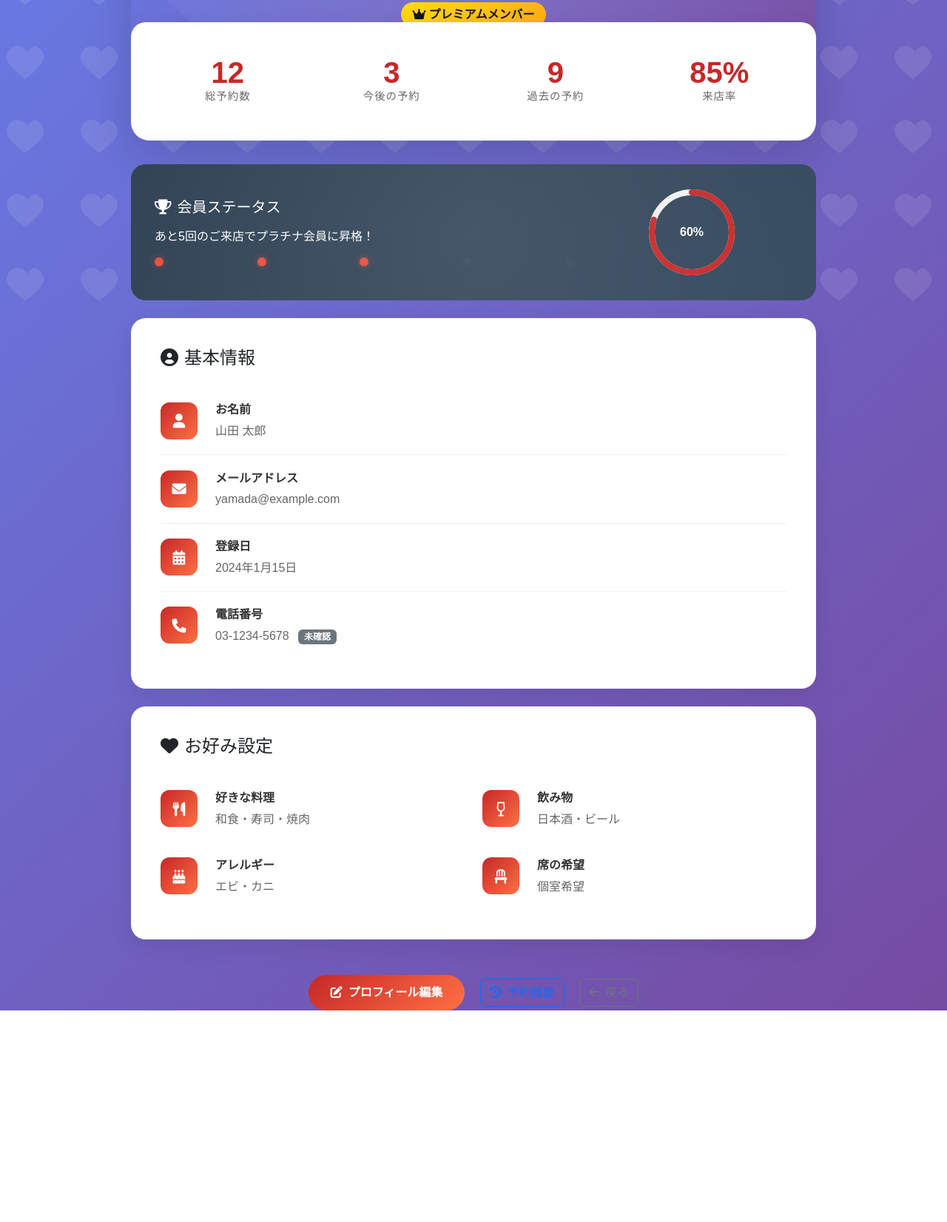
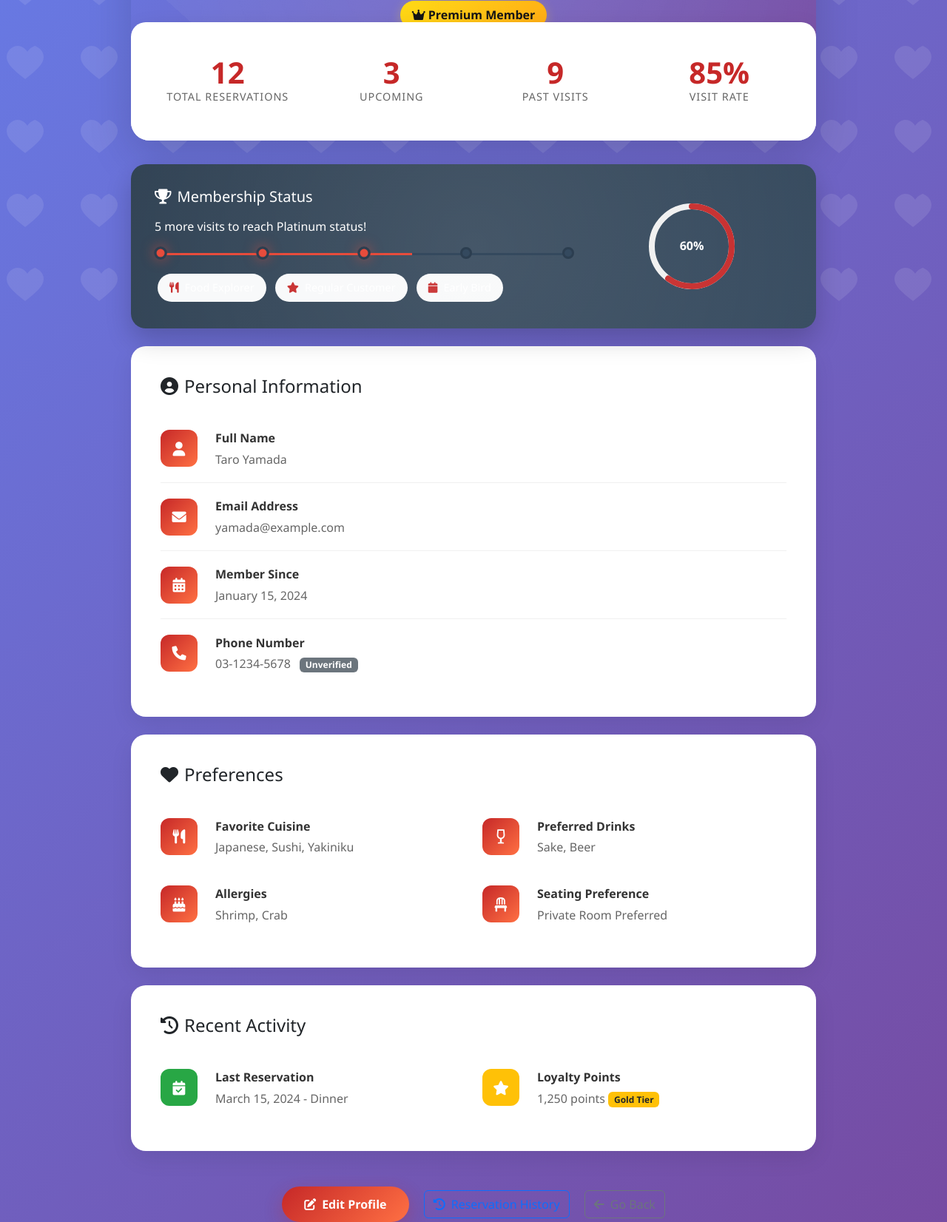
Before and after one commit to Syntax-arch/resturanrt, a plain HTML site: page profile.html in a window 1280 px wide. Shown: the part 358-2010 px from the top of the page at 74% size. Before the commit the page ends 1724 px from the top, so only its background shows below. Drawn offline with nearby package versions, Linux system fonts and the light colour scheme.

Commit message:
Update profile.html

```diff
--- a/profile.html
+++ b/profile.html
@@ -2,7 +2,7 @@
 <html lang="ja">
 <head>
   <meta charset="UTF-8">
-  <title>プロフィール - レストラン予約システム</title>
+  <title>User Profile - Reservation System</title>
   <link href="https://cdn.jsdelivr.net/npm/bootstrap@5.3.0/dist/css/bootstrap.min.css" rel="stylesheet">
   <link href="https://cdnjs.cloudflare.com/ajax/libs/font-awesome/6.0.0/css/all.min.css" rel="stylesheet">
   <style>
@@ -15,7 +15,7 @@
     body {
       background: linear-gradient(135deg, #667eea 0%, #764ba2 100%);
       min-height: 100vh;
-      font-family: 'Hiragino Sans', 'Hiragino Kaku Gothic ProN', 'Yu Gothic', sans-serif;
+      font-family: 'Segoe UI', Tahoma, Geneva, Verdana, sans-serif;
     }
 
     .sakura-decoration {
@@ -42,6 +42,7 @@
       border: none;
       overflow: hidden;
       margin: 2rem 0;
+      background: white;
     }
 
     .profile-header {
@@ -98,6 +99,11 @@
     .stat-item {
       text-align: center;
       padding: 1rem;
+      transition: transform 0.3s ease;
+    }
+
+    .stat-item:hover {
+      transform: translateY(-5px);
     }
 
     .stat-number {
@@ -128,6 +134,14 @@
       align-items: center;
       padding: 1.2rem 0;
       border-bottom: 1px solid #f0f0f0;
+      transition: background-color 0.3s ease;
+    }
+
+    .info-item:hover {
+      background-color: #f8f9fa;
+      border-radius: 10px;
+      padding-left: 1rem;
+      padding-right: 1rem;
     }
 
     .info-item:last-child {
@@ -168,6 +182,7 @@
       font-weight: 600;
       padding: 0.5rem 1rem;
       border-radius: 20px;
+      box-shadow: 0 4px 15px rgba(255, 215, 0, 0.3);
     }
 
     .progress-ring {
@@ -200,11 +215,12 @@
       padding: 12px 30px;
       font-weight: 600;
       transition: all 0.3s ease;
+      box-shadow: 0 8px 25px rgba(198, 40, 40, 0.3);
     }
 
     .btn-japanese:hover {
       transform: translateY(-2px);
-      box-shadow: 0 10px 25px rgba(198, 40, 40, 0.3);
+      box-shadow: 0 12px 35px rgba(198, 40, 40, 0.4);
       color: white;
     }
 
@@ -216,6 +232,7 @@
       margin: 1.5rem 0;
       position: relative;
       overflow: hidden;
+      box-shadow: 0 15px 35px rgba(0,0,0,0.2);
     }
 
     .membership-card::before {
@@ -233,18 +250,64 @@
       align-items: center;
       justify-content: space-between;
       margin-top: 1rem;
+      position: relative;
     }
 
     .level-dot {
-      width: 12px;
-      height: 12px;
+      width: 16px;
+      height: 16px;
       border-radius: 50%;
       background: #34495e;
+      border: 3px solid #2c3e50;
+      position: relative;
+      z-index: 2;
     }
 
     .level-dot.active {
       background: #e74c3c;
-      box-shadow: 0 0 10px rgba(231, 76, 60, 0.5);
+      box-shadow: 0 0 15px rgba(231, 76, 60, 0.6);
+      animation: pulse 2s infinite;
+    }
+
+    .level-line {
+      position: absolute;
+      top: 50%;
+      left: 8px;
+      right: 8px;
+      height: 3px;
+      background: #34495e;
+      z-index: 1;
+    }
+
+    .level-line-fill {
+      position: absolute;
+      top: 50%;
+      left: 8px;
+      width: 60%;
+      height: 3px;
+      background: #e74c3c;
+      z-index: 1;
+      transition: width 0.5s ease;
+    }
+
+    @keyframes pulse {
+      0%, 100% { transform: scale(1); }
+      50% { transform: scale(1.1); }
+    }
+
+    .achievement-badge {
+      display: inline-flex;
+      align-items: center;
+      background: #f8f9fa;
+      border-radius: 20px;
+      padding: 0.5rem 1rem;
+      margin: 0.25rem;
+      font-size: 0.9rem;
+    }
+
+    .achievement-icon {
+      margin-right: 0.5rem;
+      color: var(--primary-color);
     }
   </style>
 </head>
@@ -254,14 +317,14 @@
   <nav class="navbar navbar-expand-lg navbar-dark">
     <div class="container">
       <a class="navbar-brand fw-bold" href="dashboard.html">
-        <i class="fas fa-utensils me-2"></i>🍣 レストラン予約システム
+        <i class="fas fa-utensils me-2"></i>🍣 Reservation System
       </a>
       <div class="navbar-nav ms-auto">
         <a href="dashboard.html" class="btn btn-outline-light btn-sm me-2">
-          <i class="fas fa-home me-1"></i>ダッシュボード
+          <i class="fas fa-home me-1"></i>Dashboard
         </a>
         <button class="btn btn-outline-light btn-sm" id="logoutBtn">
-          <i class="fas fa-sign-out-alt me-1"></i>ログアウト
+          <i class="fas fa-sign-out-alt me-1"></i>Logout
         </button>
       </div>
     </div>
@@ -276,10 +339,10 @@
             <div class="profile-avatar">
               <i class="fas fa-user"></i>
             </div>
-            <h2 id="userName" class="mb-2">山田 太郎</h2>
-            <p class="mb-3">ゴールド会員</p>
+            <h2 id="userName" class="mb-2">Taro Yamada</h2>
+            <p class="mb-3">Gold Member</p>
             <span class="badge-premium">
-              <i class="fas fa-crown me-1"></i>プレミアムメンバー
+              <i class="fas fa-crown me-1"></i>Premium Member
             </span>
           </div>
 
@@ -289,25 +352,25 @@
               <div class="col-md-3 col-6">
                 <div class="stat-item">
                   <span class="stat-number" id="totalReservations">12</span>
-                  <span class="stat-label">総予約数</span>
+                  <span class="stat-label">Total Reservations</span>
                 </div>
               </div>
               <div class="col-md-3 col-6">
                 <div class="stat-item">
                   <span class="stat-number" id="upcomingReservations">3</span>
-                  <span class="stat-label">今後の予約</span>
+                  <span class="stat-label">Upcoming</span>
                 </div>
               </div>
               <div class="col-md-3 col-6">
                 <div class="stat-item">
                   <span class="stat-number" id="pastReservations">9</span>
-                  <span class="stat-label">過去の予約</span>
+                  <span class="stat-label">Past Visits</span>
                 </div>
               </div>
               <div class="col-md-3 col-6">
                 <div class="stat-item">
                   <span class="stat-number">85%</span>
-                  <span class="stat-label">来店率</span>
+                  <span class="stat-label">Visit Rate</span>
                 </div>
               </div>
             </div>
@@ -318,14 +381,27 @@
         <div class="membership-card">
           <div class="row align-items-center">
             <div class="col-md-8">
-              <h5 class="mb-3"><i class="fas fa-trophy me-2"></i>会員ステータス</h5>
-              <p class="mb-3">あと5回のご来店でプラチナ会員に昇格！</p>
+              <h5 class="mb-3"><i class="fas fa-trophy me-2"></i>Membership Status</h5>
+              <p class="mb-3">5 more visits to reach Platinum status!</p>
               <div class="level-indicator">
+                <div class="level-line"></div>
+                <div class="level-line-fill"></div>
                 <span class="level-dot active"></span>
                 <span class="level-dot active"></span>
                 <span class="level-dot active"></span>
                 <span class="level-dot"></span>
                 <span class="level-dot"></span>
+              </div>
+              <div class="mt-3">
+                <span class="achievement-badge">
+                  <i class="fas fa-utensils achievement-icon"></i>Food Explorer
+                </span>
+                <span class="achievement-badge">
+                  <i class="fas fa-star achievement-icon"></i>Regular Customer
+                </span>
+                <span class="achievement-badge">
+                  <i class="fas fa-calendar achievement-icon"></i>Early Bird
+                </span>
               </div>
             </div>
             <div class="col-md-4 text-center">
@@ -333,7 +409,7 @@
                 <svg width="120" height="120" viewBox="0 0 120 120">
                   <circle class="progress-bg" cx="60" cy="60" r="54"></circle>
                   <circle class="progress-fill" cx="60" cy="60" r="54"
-                          stroke-dasharray="339.292" stroke-dashoffset="67.858"></circle>
+                          stroke-dasharray="339.292" stroke-dashoffset="135.717"></circle>
                   <text x="60" y="65" text-anchor="middle" font-size="16" font-weight="bold" fill="white">60%</text>
                 </svg>
               </div>
@@ -343,14 +419,14 @@
 
         <!-- Personal Information -->
         <div class="info-section">
-          <h4 class="mb-4"><i class="fas fa-user-circle me-2"></i>基本情報</h4>
+          <h4 class="mb-4"><i class="fas fa-user-circle me-2"></i>Personal Information</h4>
           <div class="info-item">
             <div class="info-icon">
               <i class="fas fa-user"></i>
             </div>
             <div class="info-content">
-              <div class="info-label">お名前</div>
-              <div class="info-value" id="profileName">山田 太郎</div>
+              <div class="info-label">Full Name</div>
+              <div class="info-value" id="profileName">Taro Yamada</div>
             </div>
           </div>
           <div class="info-item">
@@ -358,7 +434,7 @@
               <i class="fas fa-envelope"></i>
             </div>
             <div class="info-content">
-              <div class="info-label">メールアドレス</div>
+              <div class="info-label">Email Address</div>
               <div class="info-value" id="profileEmail">yamada@example.com</div>
             </div>
           </div>
@@ -367,8 +443,8 @@
               <i class="fas fa-calendar-alt"></i>
             </div>
             <div class="info-content">
-              <div class="info-label">登録日</div>
-              <div class="info-value" id="profileJoinDate">2024年1月15日</div>
+              <div class="info-label">Member Since</div>
+              <div class="info-value" id="profileJoinDate">January 15, 2024</div>
             </div>
           </div>
           <div class="info-item">
@@ -376,15 +452,15 @@
               <i class="fas fa-phone"></i>
             </div>
             <div class="info-content">
-              <div class="info-label">電話番号</div>
-              <div class="info-value">03-1234-5678 <span class="badge bg-secondary ms-2">未確認</span></div>
+              <div class="info-label">Phone Number</div>
+              <div class="info-value">03-1234-5678 <span class="badge bg-secondary ms-2">Unverified</span></div>
             </div>
           </div>
         </div>
 
         <!-- Preferences -->
         <div class="info-section">
-          <h4 class="mb-4"><i class="fas fa-heart me-2"></i>お好み設定</h4>
+          <h4 class="mb-4"><i class="fas fa-heart me-2"></i>Preferences</h4>
           <div class="row">
             <div class="col-md-6">
               <div class="info-item">
@@ -392,8 +468,8 @@
                   <i class="fas fa-utensils"></i>
                 </div>
                 <div class="info-content">
-                  <div class="info-label">好きな料理</div>
-                  <div class="info-value">和食・寿司・焼肉</div>
+                  <div class="info-label">Favorite Cuisine</div>
+                  <div class="info-value">Japanese, Sushi, Yakiniku</div>
                 </div>
               </div>
             </div>
@@ -403,8 +479,8 @@
                   <i class="fas fa-wine-glass-alt"></i>
                 </div>
                 <div class="info-content">
-                  <div class="info-label">飲み物</div>
-                  <div class="info-value">日本酒・ビール</div>
+                  <div class="info-label">Preferred Drinks</div>
+                  <div class="info-value">Sake, Beer</div>
                 </div>
               </div>
             </div>
@@ -416,8 +492,8 @@
                   <i class="fas fa-birthday-cake"></i>
                 </div>
                 <div class="info-content">
-                  <div class="info-label">アレルギー</div>
-                  <div class="info-value">エビ・カニ</div>
+                  <div class="info-label">Allergies</div>
+                  <div class="info-value">Shrimp, Crab</div>
                 </div>
               </div>
             </div>
@@ -427,8 +503,37 @@
                   <i class="fas fa-chair"></i>
                 </div>
                 <div class="info-content">
-                  <div class="info-label">席の希望</div>
-                  <div class="info-value">個室希望</div>
+                  <div class="info-label">Seating Preference</div>
+                  <div class="info-value">Private Room Preferred</div>
+                </div>
+              </div>
+            </div>
+          </div>
+        </div>
+
+        <!-- Recent Activity -->
+        <div class="info-section">
+          <h4 class="mb-4"><i class="fas fa-history me-2"></i>Recent Activity</h4>
+          <div class="row">
+            <div class="col-md-6">
+              <div class="info-item">
+                <div class="info-icon" style="background: #28a745;">
+                  <i class="fas fa-calendar-check"></i>
+                </div>
+                <div class="info-content">
+                  <div class="info-label">Last Reservation</div>
+                  <div class="info-value">March 15, 2024 - Dinner</div>
+                </div>
+              </div>
+            </div>
+            <div class="col-md-6">
+              <div class="info-item">
+                <div class="info-icon" style="background: #ffc107;">
+                  <i class="fas fa-star"></i>
+                </div>
+                <div class="info-content">
+                  <div class="info-label">Loyalty Points</div>
+                  <div class="info-value">1,250 points <span class="badge bg-warning text-dark">Gold Tier</span></div>
                 </div>
               </div>
             </div>
@@ -438,13 +543,13 @@
         <!-- Action Buttons -->
         <div class="text-center mt-5">
           <button class="btn btn-japanese me-3" onclick="editProfile()">
-            <i class="fas fa-edit me-2"></i>プロフィール編集
+            <i class="fas fa-edit me-2"></i>Edit Profile
           </button>
           <button class="btn btn-outline-primary me-3" onclick="showReservationHistory()">
-            <i class="fas fa-history me-2"></i>予約履歴
+            <i class="fas fa-history me-2"></i>Reservation History
           </button>
           <button class="btn btn-outline-secondary" onclick="window.history.back()">
-            <i class="fas fa-arrow-left me-2"></i>戻る
+            <i class="fas fa-arrow-left me-2"></i>Go Back
           </button>
         </div>
       </div>
@@ -453,7 +558,7 @@
 
   <script src="https://cdn.jsdelivr.net/npm/@supabase/supabase-js@2"></script>
   <script>
-    // ユーザー認証チェック
+    // User authentication check
     const currentUser = JSON.parse(localStorage.getItem('user'));
     if (!currentUser) {
       window.location.href = 'login.html';
@@ -464,17 +569,17 @@
       'eyJhbGciOiJIUzI1NiIsInR5cCI6IkpXVCJ9.eyJpc3MiOiJzdXBhYmFzZSIsInJlZiI6Im5mY2piam9oeHphaWtlbHhnbWpnIiwicm9sZSI6ImFub24iLCJpYXQiOjE3NjEwNTgzMjAsImV4cCI6MjA3NjYzNDMyMH0.u0ta1NxSDbJ_9lf1TcMp3M0-_vNNBs6HByOj8wtKsX4'
     );
 
-    // プロフィールデータの読み込み
+    // Load profile data
     async function loadProfileData() {
       try {
-        // 基本情報の更新
+        // Update basic info
         document.getElementById('userName').textContent = currentUser.name;
         document.getElementById('profileName').textContent = currentUser.name;
         document.getElementById('profileEmail').textContent = currentUser.email;
         document.getElementById('profileJoinDate').textContent =
-          currentUser.created_at ? new Date(currentUser.created_at).toLocaleDateString('ja-JP') : '今日';
+          currentUser.created_at ? new Date(currentUser.created_at).toLocaleDateString('en-US') : 'Today';
 
-        // 予約統計の読み込み
+        // Load reservation stats
         const { data: reservations, error } = await supabase
           .from('reservations')
           .select('*')
@@ -491,28 +596,28 @@
           document.getElementById('pastReservations').textContent = past;
         }
       } catch (error) {
-        console.error('プロフィールデータの読み込みエラー:', error);
+        console.error('Error loading profile data:', error);
       }
     }
 
     function editProfile() {
-      // 実際の実装ではモーダルや別ページに移動
-      alert('プロフィール編集画面を表示します');
+      // In actual implementation, show modal or redirect to edit page
+      alert('Profile edit feature will be available soon!');
     }
 
     function showReservationHistory() {
       window.location.href = 'reservations.html';
     }
 
-    // ログアウト
+    // Logout
     document.getElementById('logoutBtn').addEventListener('click', () => {
-      if (confirm('ログアウトしますか？')) {
+      if (confirm('Are you sure you want to logout?')) {
         localStorage.removeItem('user');
         window.location.href = 'index.html';
       }
     });
 
-    // データの読み込み
+    // Load data
     loadProfileData();
   </script>
 </body>
```
